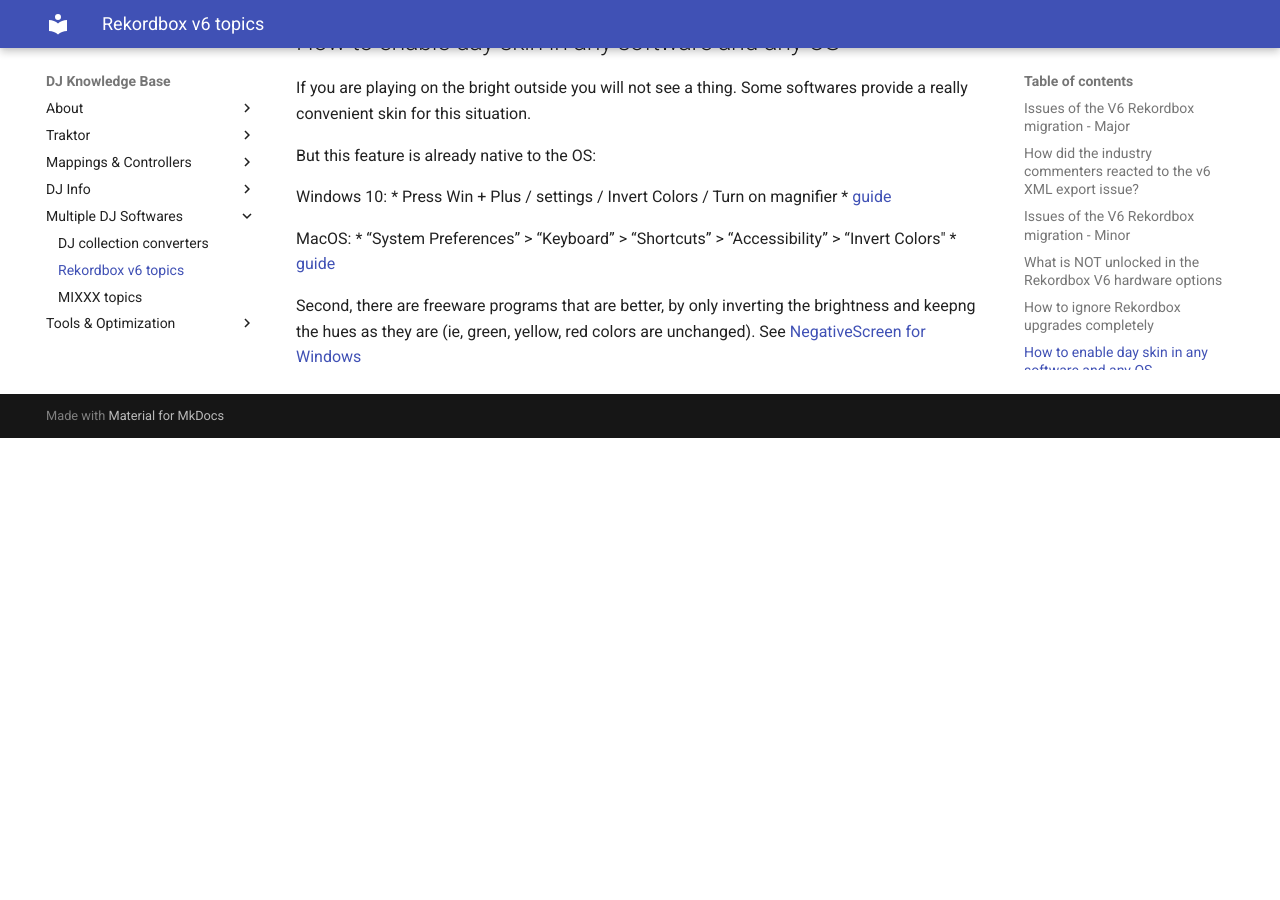
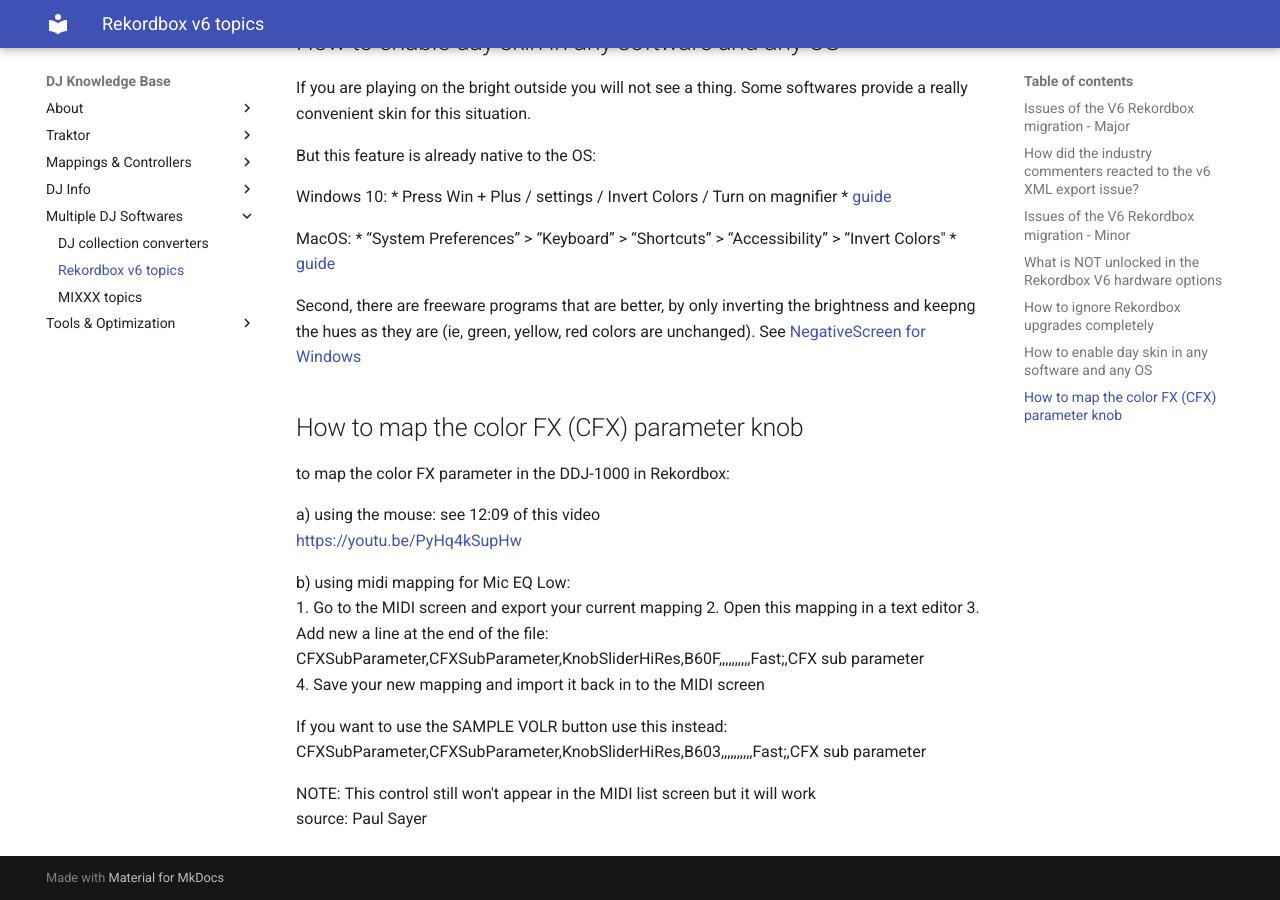
Before and after one commit to pestrela/dj_kb, an MkDocs documentation site: the page built from docs/rekordbox_v6.md, in a window 1280 px wide and 900 px high, scrolled down 3219 px. Built offline with MkDocs 1.6.1 and Material for MkDocs 9.7.7, drawn with Linux system fonts in a browser that asks for light colours; before the commit the page ends 3657 px from its top, so only the background shows below that.

Commit message:
fast upload

```diff
--- a/docs/rekordbox_v6.md
+++ b/docs/rekordbox_v6.md
@@ -130,3 +130,23 @@
 
 Second, there are freeware programs that are better, by only inverting the brightness and keepng the hues as they are
 (ie, green, yellow, red colors are unchanged). See [NegativeScreen for Windows](https://zerowidthjoiner.net/negativescreen)
+
+## How to map the color FX (CFX) parameter knob
+
+to map the color FX parameter in the DDJ-1000 in Rekordbox:
+
+a) using the mouse: see 12:09 of this video
+<https://youtu.be/PyHq4kSupHw>
+
+b) using midi mapping for Mic EQ Low:
+1. Go to the MIDI screen and export your current mapping
+2. Open this mapping in a text editor
+3. Add new a line at the end of the file:
+  CFXSubParameter,CFXSubParameter,KnobSliderHiRes,B60F,,,,,,,,,,Fast;,CFX sub parameter
+4. Save your new mapping and import it back in to the MIDI screen
+
+If you want to use the SAMPLE VOLR button use this instead:
+CFXSubParameter,CFXSubParameter,KnobSliderHiRes,B603,,,,,,,,,,Fast;,CFX sub parameter
+
+NOTE: This control still won't appear in the MIDI list screen but it will work
+source: Paul Sayer
```
Also changed, not shown: docs/traktor.md (+6 -0 lines).
